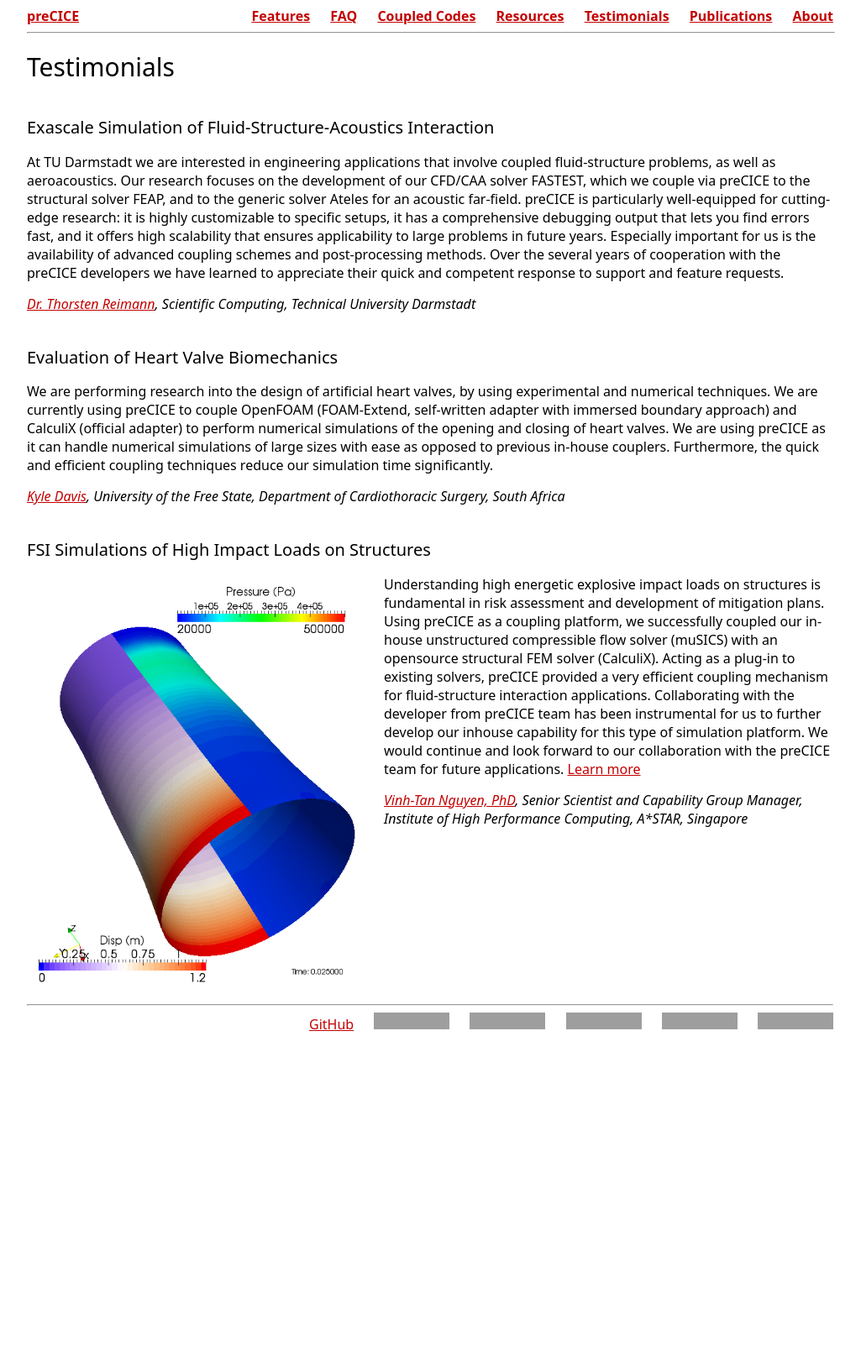
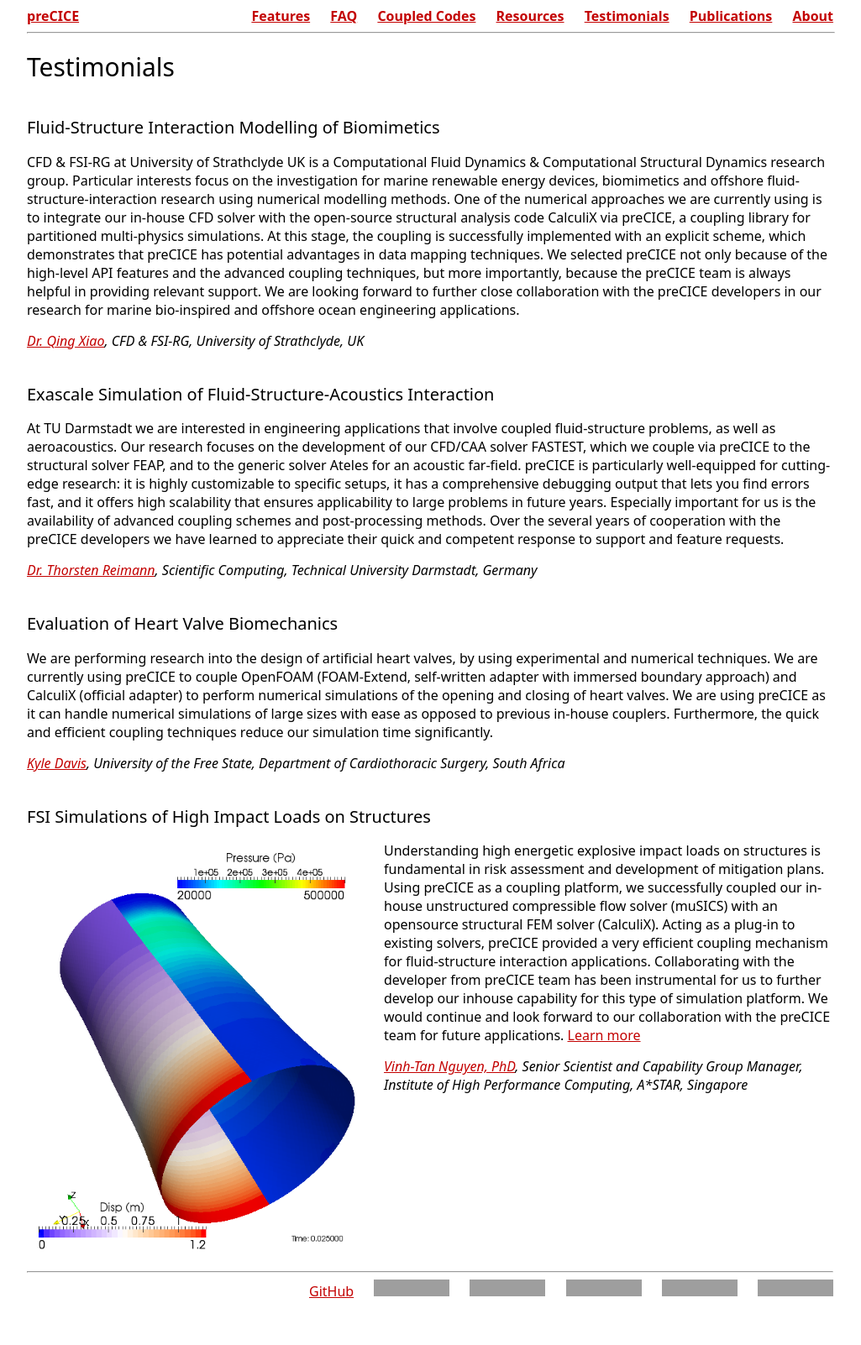
Before and after one commit to precice/precice.github.io_old, a Jekyll site: the page built from 06-testimonials.html, in a window 1280 px wide. Shown: the whole page at 84% size, without its empty margins (128-1153 px from the left). Built offline with Jekyll 4.4.1, drawn with Linux system fonts in a browser that asks for light colours; before the commit the page ends 1284 px from its top, so only the background shows below that; grey boxes are pictures that could not be loaded.

Commit message:
added testimonial from Yang Luo

```diff
--- a/06-testimonials.html
+++ b/06-testimonials.html
@@ -7,10 +7,19 @@ permalink: /testimonials/
 <div class="home">
 
 <h1>Testimonials</h1>
+
+  <h2>Fluid-Structure Interaction Modelling of Biomimetics</h2>
+  <div class="testimonial_content">
+     <div>CFD & FSI-RG at University of Strathclyde UK is a Computational Fluid Dynamics & Computational Structural Dynamics research group. Particular interests focus on the investigation for marine renewable energy devices, biomimetics and offshore fluid-structure-interaction research using numerical modelling methods. One of the numerical approaches we are currently using is to integrate our in-house CFD solver with the open-source structural analysis code CalculiX via preCICE, a coupling library for partitioned multi-physics simulations. At this stage, the coupling is successfully implemented with an explicit scheme, which demonstrates that preCICE has potential advantages in data mapping techniques. We selected preCICE not only because of the high-level API features and the advanced coupling techniques, but more importantly, because the preCICE team is always helpful in providing relevant support. We are looking forward to further close collaboration with the preCICE developers in our research for marine bio-inspired and offshore ocean engineering applications.
+    <div class="authors"><a href="http://personal.strath.ac.uk/qing.xiao/index.html">Dr. Qing Xiao</a>, CFD & FSI-RG, University of Strathclyde, UK</div>
+       </div>
+</div>
+
+
   <h2>Exascale Simulation of Fluid-Structure-Acoustics Interaction</h2>
   <div class="testimonial_content">
      <div>At TU Darmstadt we are interested in engineering applications that involve coupled fluid-structure problems, as well as aeroacoustics. Our research focuses on the development of our CFD/CAA solver FASTEST, which we couple via preCICE to the structural solver FEAP, and to the generic solver Ateles for an acoustic far-field. preCICE is particularly well-equipped for cutting-edge research: it is highly customizable to specific setups, it has a comprehensive debugging output that lets you find errors fast, and it offers high scalability that ensures applicability to large problems in future years. Especially important for us is the availability of advanced coupling schemes and post-processing methods. Over the several years of cooperation with the preCICE developers we have learned to appreciate their quick and competent response to support and feature requests.
-    <div class="authors"><a href="http://www.sc.informatik.tu-darmstadt.de/fg/people/thorsten_reimann.en.jsp">Dr. Thorsten Reimann</a>, Scientific Computing, Technical University Darmstadt</div>
+    <div class="authors"><a href="http://www.sc.informatik.tu-darmstadt.de/fg/people/thorsten_reimann.en.jsp">Dr. Thorsten Reimann</a>, Scientific Computing, Technical University Darmstadt, Germany</div>
        </div>
 </div>
 
```
